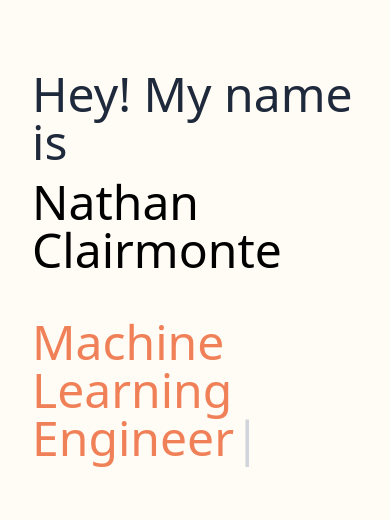
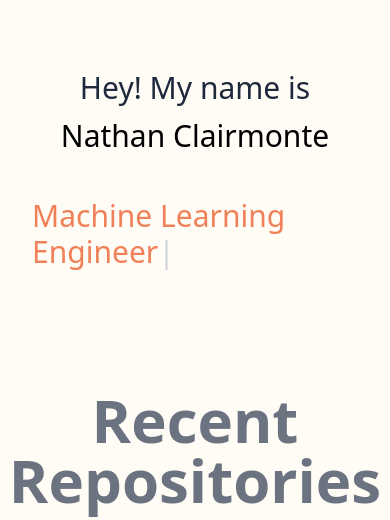
Before and after one commit to nathanclairmonte/percy-v2, a Next.js app: page / in a window 390 px wide. Shown: the part 134-654 px from the top of the page. Built offline with nearby package versions, Linux system fonts and the light colour scheme; no server answers.

Commit message:
made `Hero` header text size dynamic

```diff
--- a/src/components/Hero.js
+++ b/src/components/Hero.js
@@ -8,10 +8,10 @@ const Hero = () => {
         <div className="mx-auto flex max-w-6xl flex-row justify-between px-8 py-10 md:py-20">
             <div className="flex flex-grow flex-col items-center gap-8 md:items-start">
                 <div className="flex w-full flex-col items-center md:items-start">
-                    <h1 className="text-5xl text-slate-800 dark:text-slate-200">
+                    <h1 className="text-3xl text-slate-800 dark:text-slate-200 sm:text-5xl">
                         Hey! My name is{" "}
                     </h1>
-                    <div className="inline-block rounded-md py-3 text-5xl duration-300 hover:translate-x-2 hover:-rotate-3 hover:scale-110 hover:bg-[#f08057] hover:px-4 hover:text-black  dark:text-slate-200 dark:hover:text-black">
+                    <div className="inline-block rounded-md py-3 text-3xl duration-300 hover:translate-x-2 hover:-rotate-3 hover:scale-110 hover:bg-[#f08057] hover:px-4 hover:text-black dark:text-slate-200  dark:hover:text-black sm:text-5xl">
                         Nathan Clairmonte
                     </div>
                 </div>
@@ -27,8 +27,9 @@ const Hero = () => {
                             autoStart: true,
                             loop: true,
                             deleteSpeed: 50,
-                            wrapperClassName: "text-5xl text-[#f08057]",
-                            cursorClassName: "text-5xl text-gray-300 dark:text-gray-500",
+                            wrapperClassName: "text-3xl sm:text-5xl text-[#f08057]",
+                            cursorClassName:
+                                "text-3xl sm:text-5xl text-gray-300 dark:text-gray-500",
                         }}
                     />
                 </div>
```
